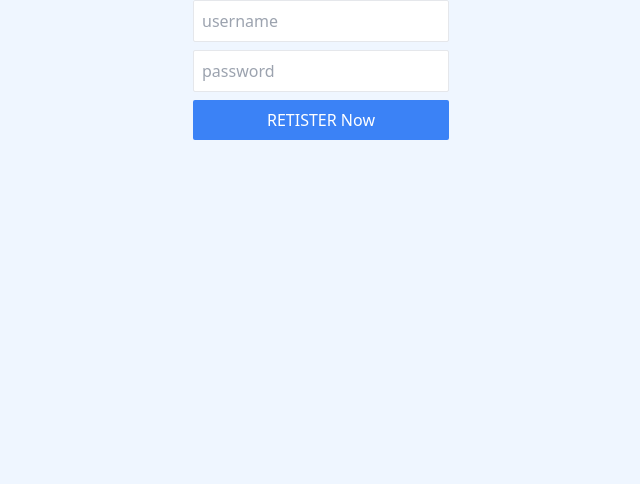
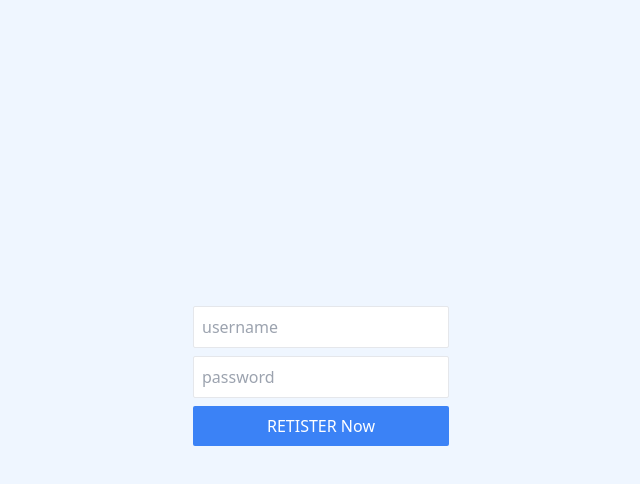
Before and after one commit to moizmohammed053/Mern-Chat, a React (Vite) app in the folder Client/: page / in a window 1280 px wide. Shown: the top 484 px of the page, without its empty margins (319-959 px from the left). Built offline with nearby package versions, Linux system fonts and the light colour scheme.

Commit message:
first commit

```diff
--- a/Client/src/Register.jsx
+++ b/Client/src/Register.jsx
@@ -4,7 +4,7 @@ export default function Register (){
     const [password, setPassword] = useState('');
 
     return (
-        <div className="bg-blue-50 h-screen fex items-center">
+        <div className="bg-blue-50 h-screen flex items-center">
         <form className="w-64 mx-auto mb-12">
             <input value={username} onChange={ev => setUsername(ev.target.value)} type="text" placeholder="username" className="block w-full rounded-sm p-2 mb-2 border" />
             <input value={password} onChange={ev => setPassword(ev.target.value)} type="password" placeholder="password" className="block w-full rounded-sm p-2 mb-2 border"/>
```
